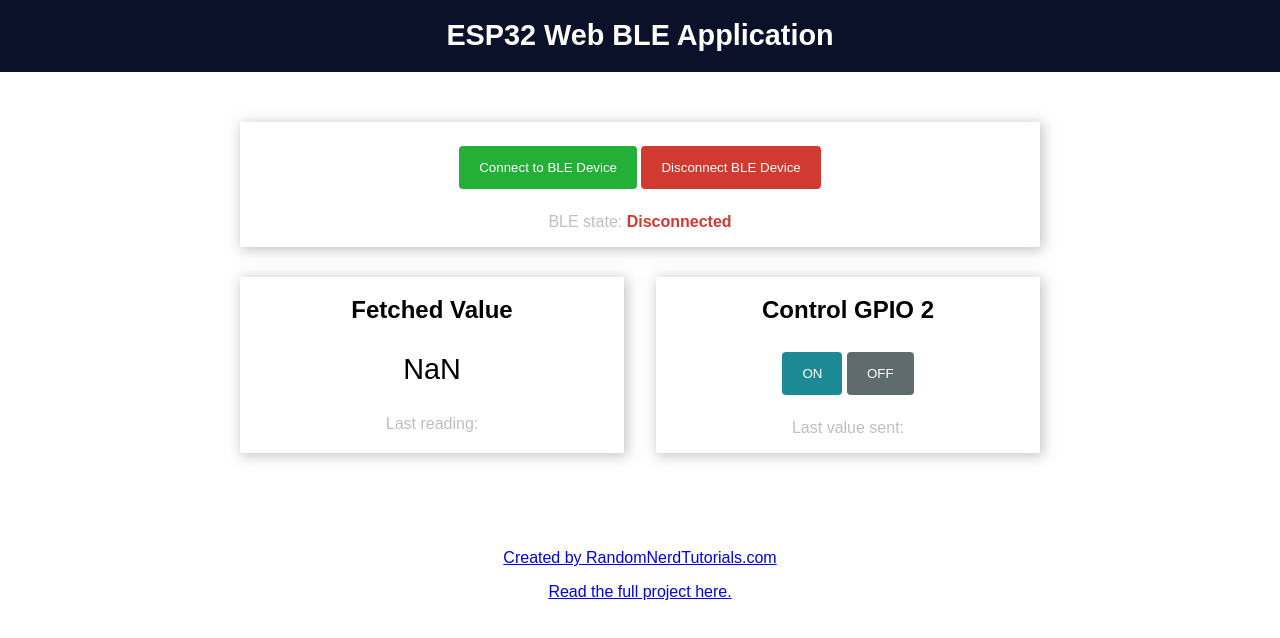
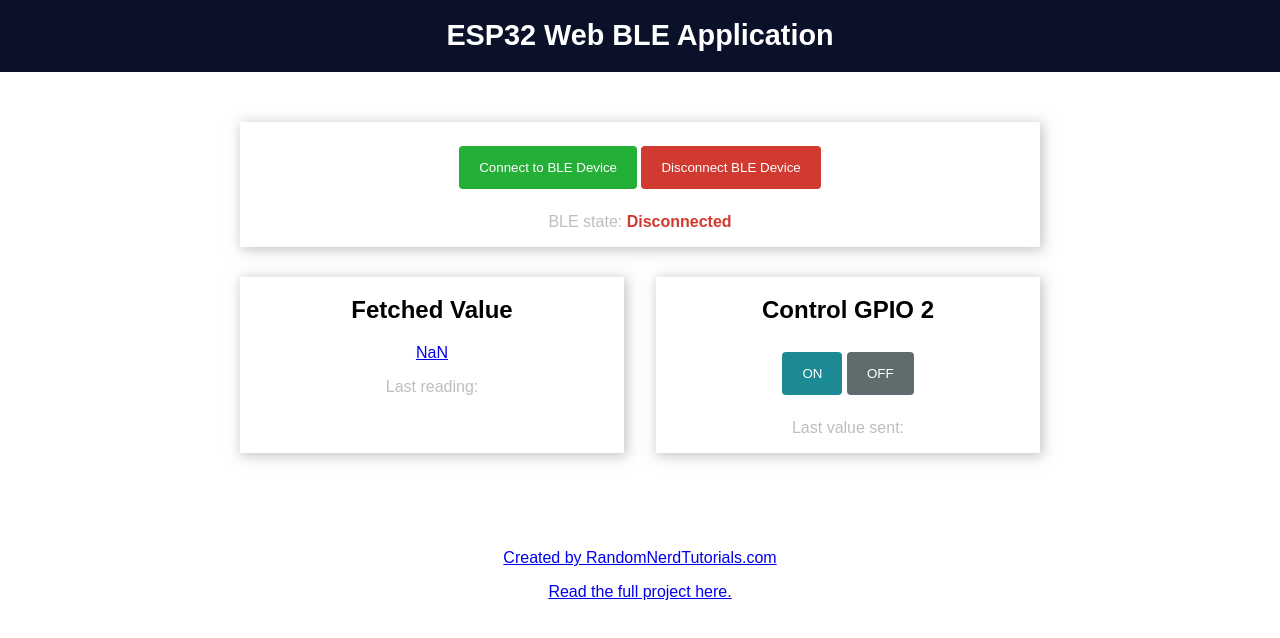
Before and after one commit to Omavowan/ESP32WebBluetoothReadGoogleSheet, a plain HTML site: page index.html in a window 1280 px wide. Drawn offline with Linux system fonts and the light colour scheme.

Commit message:
Update index.html

```diff
--- a/index.html
+++ b/index.html
@@ -32,7 +32,7 @@
         <div class="card-grid">
             <div class="card">
                 <h2>Fetched Value</h2>
-                <p class="reading"><span id="valueContainer">NaN</span></p>
+                <p><a class href="reading"><span id="valueContainer">NaN</span></a></p>
                 <p class="gray-label">Last reading: <span id="timestamp"></span></p>
             </div>
 
```
